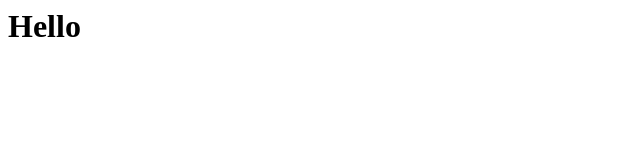
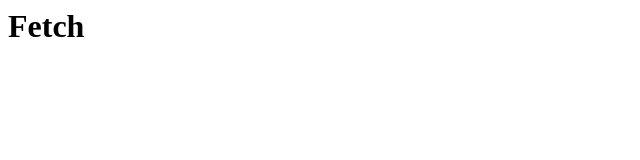
Before and after one commit to Mila-byte/testBash, a plain HTML site: page index.html in a window 1280 px wide. Shown: the full height of the page, 0-640 px from the left. Drawn offline with Linux system fonts and the light colour scheme.

Commit message:
Update index.html

```diff
--- a/index.html
+++ b/index.html
@@ -4,6 +4,6 @@
 <title> test </title>
 </head>
 <body>
-<h1> Hello </h1>
+<h1> Fetch </h1>
 </body>
 </html>
```
